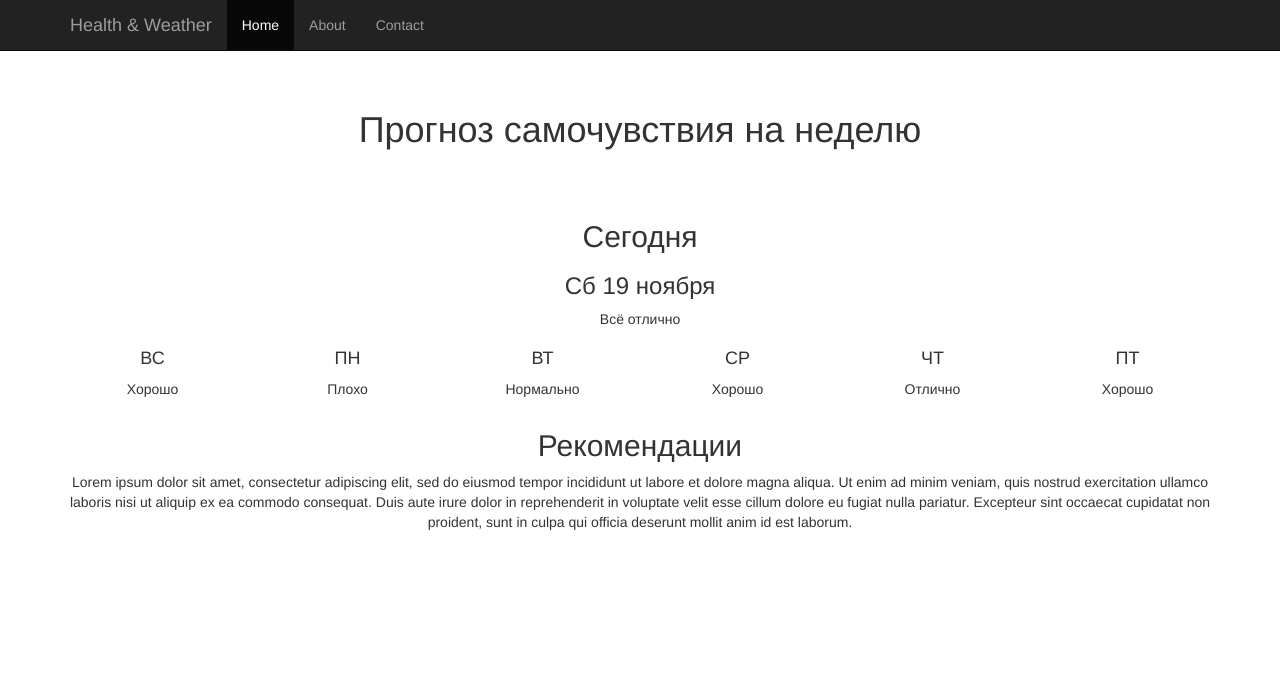
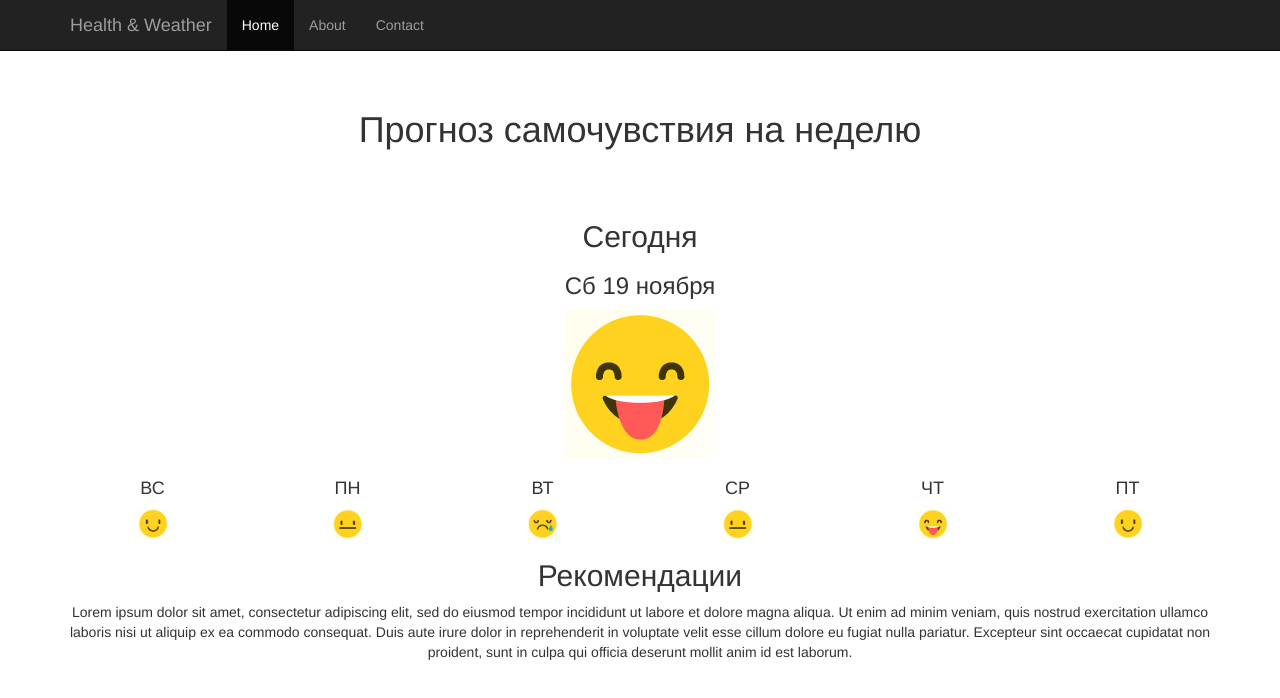
Before and after one commit to Priestman/KeepIT-Run, a plain HTML site: page recomendations.html in a window 1280 px wide. Drawn offline with nearby package versions, Linux system fonts and the light colour scheme.

Commit message:
Recommendations page enhanced.

```diff
--- a/recomendations.html
+++ b/recomendations.html
@@ -64,44 +64,32 @@
           Сб 19 ноября
         </h3>
         <p>
-          Всё отлично
+          <img src="img/feel_5.jpg" />
         </p>
         <div class="row">
           <div class="col-xs-2">
             <h4>ВС</h4>
-            <p>
-              Хорошо
-            </p>
+              <img src="img/feel_4.jpg" height="30" width="30"/>
           </div>
           <div class="col-xs-2">
             <h4>ПН</h4>
-            <p>
-              Плохо
-            </p>
+              <img src="img/feel_3.jpg" height="30" width="30"/>
           </div>
           <div class="col-xs-2">
             <h4>ВТ</h4>
-            <p>
-              Нормально
-            </p>
+              <img src="img/feel_1.jpg" height="30" width="30"/>
           </div>
           <div class="col-xs-2">
             <h4>СР</h4>
-            <p>
-              Хорошо
-            </p>
+              <img src="img/feel_3.jpg" height="30" width="30"/>
           </div>
           <div class="col-xs-2">
             <h4>ЧТ</h4>
-            <p>
-              Отлично
-            </p>
+              <img src="img/feel_5.jpg" height="30" width="30"/>
           </div>
           <div class="col-xs-2">
             <h4>ПТ</h4>
-            <p>
-              Хорошо
-            </p>
+              <img src="img/feel_4.jpg" height="30" width="30"/>
           </div>
         </div>
         <div class="row">
```
